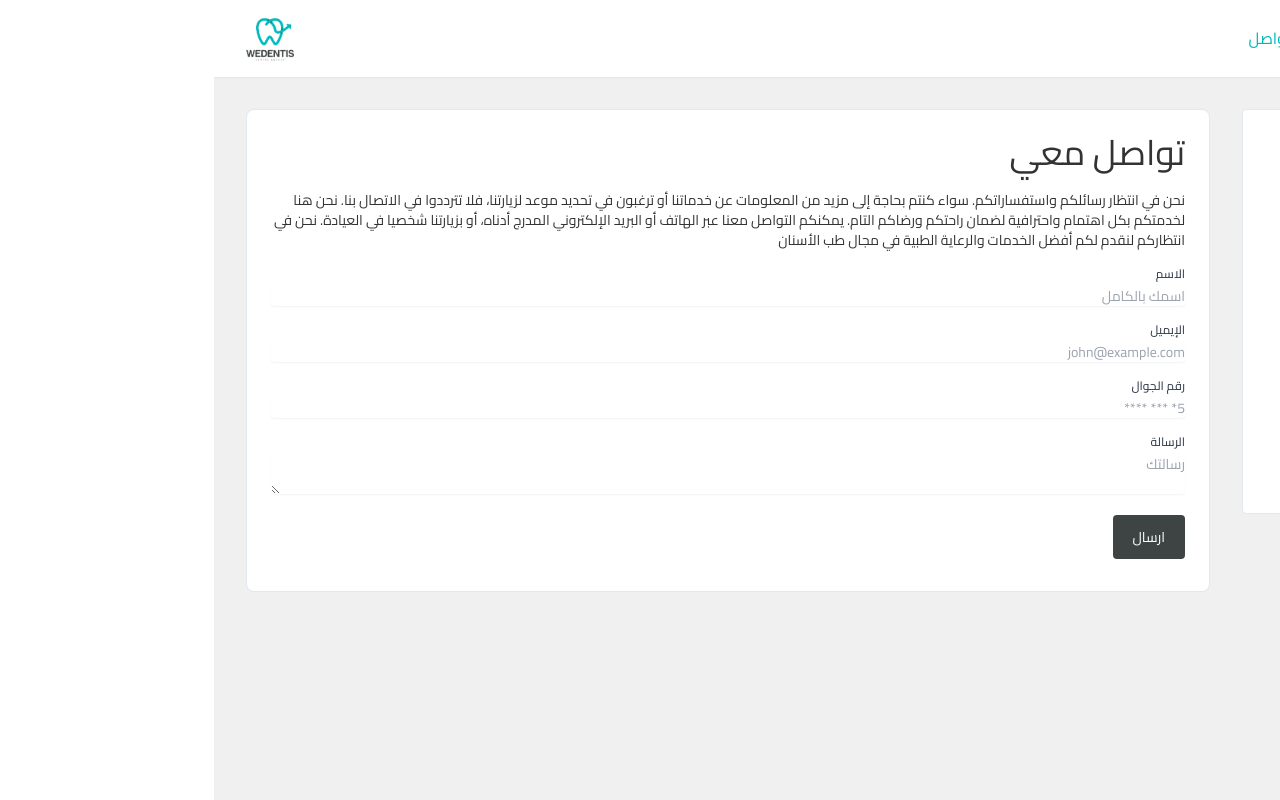
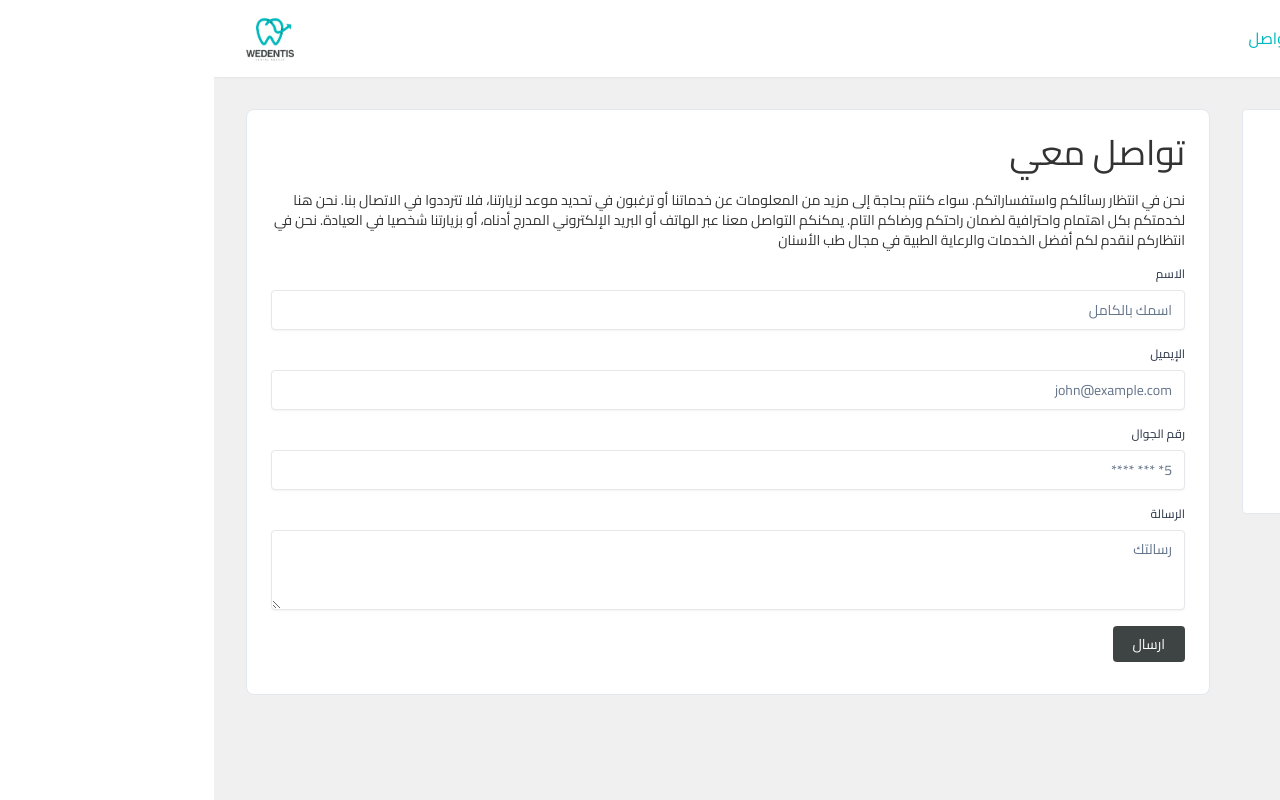
Before and after one commit to Mostafa-Aljazar/wedentist, a Next.js app: page /mesfer/contact in a window 1280 px wide. Built offline with nearby package versions, Linux system fonts and the light colour scheme; no server answers.

Commit message:
feat: created doctor info form

```diff
--- a/package.json
+++ b/package.json
@@ -13,6 +13,7 @@
     "@radix-ui/react-slot": "^1.0.2",
     "@radix-ui/react-tooltip": "^1.0.7",
     "@tailwindcss/forms": "^0.5.7",
+    "@uploadthing/react": "^6.5.3",
     "axios": "^1.6.8",
     "bcrypt": "^5.1.1",
     "class-variance-authority": "^0.7.0",
@@ -27,8 +28,10 @@
     "react": "^18",
     "react-dom": "^18",
     "react-hook-form": "^7.51.3",
+    "react-paginate": "^8.2.0",
     "tailwind-merge": "^2.3.0",
     "tailwindcss-animate": "^1.0.7",
+    "uploadthing": "^6.10.3",
     "zod": "^3.23.4"
   },
   "devDependencies": {
--- a/src/app/(public)/[slug]/contact/page.tsx
+++ b/src/app/(public)/[slug]/contact/page.tsx
@@ -1,12 +1,16 @@
 "use client"
-import Button from "@/components/button"
+
+import React from "react"
 import { cn } from "@/utils/cn"
 import { contactSchema } from "@/validation/contact-schema"
 import { zodResolver } from "@hookform/resolvers/zod"
 import axios from "axios"
-import React from "react"
 import { SubmitHandler, useForm } from "react-hook-form"
 import { z } from "zod"
+
+import { Input } from "@/components/ui/input"
+import { Textarea } from "@/components/ui/textarea"
+import Button from "@/components/button"
 
 type Props = {
   params: {
@@ -32,9 +36,7 @@ const Page = ({ params: { slug } }: Props) => {
   })
 
   // handling login
-  const onSubmit: SubmitHandler<z.infer<typeof contactSchema>> = async (
-    data
-  ) => {
+  const onSubmit: SubmitHandler<z.infer<typeof contactSchema>> = async (data) => {
     try {
       const response = await axios.post(`/api/${slug}/contact`, data)
       reset()
@@ -47,33 +49,32 @@ const Page = ({ params: { slug } }: Props) => {
   }
 
   return (
-    <div className="bg-white border rounded-lg px-6 py-8  text-sm text-[#333] h-fit">
-      <h1 className="text-[30px] lg:text-[35px] mb-7">تواصل معي</h1>
+    <div className="h-fit rounded-lg border bg-white px-6  py-8 text-sm text-[#333]">
+      <h1 className="mb-7 text-[30px] lg:text-[35px]">تواصل معي</h1>
       <p className="pb-4">
-        نحن في انتظار رسائلكم واستفساراتكم. سواء كنتم بحاجة إلى مزيد من
-        المعلومات عن خدماتنا أو ترغبون في تحديد موعد لزيارتنا، فلا تترددوا في
-        الاتصال بنا. نحن هنا لخدمتكم بكل اهتمام واحترافية لضمان راحتكم ورضاكم
-        التام. يمكنكم التواصل معنا عبر الهاتف أو البريد الإلكتروني المدرج أدناه،
-        أو بزيارتنا شخصيا في العيادة. نحن في انتظاركم لنقدم لكم أفضل الخدمات
-        والرعاية الطبية في مجال طب الأسنان
+        نحن في انتظار رسائلكم واستفساراتكم. سواء كنتم بحاجة إلى مزيد من المعلومات عن
+        خدماتنا أو ترغبون في تحديد موعد لزيارتنا، فلا تترددوا في الاتصال بنا. نحن هنا
+        لخدمتكم بكل اهتمام واحترافية لضمان راحتكم ورضاكم التام. يمكنكم التواصل معنا
+        عبر الهاتف أو البريد الإلكتروني المدرج أدناه، أو بزيارتنا شخصيا في العيادة.
+        نحن في انتظاركم لنقدم لكم أفضل الخدمات والرعاية الطبية في مجال طب الأسنان
       </p>
       <form noValidate onSubmit={handleSubmit(onSubmit)} className=" space-y-4">
         <div>
           <label
             htmlFor="name"
-            className="block text-xs font-medium text-gray-700">
+            className="mb-2 block text-xs font-medium text-gray-700">
             الاسم
           </label>
 
-          <input
+          <Input
             {...register("name")}
             type="text"
             id="name"
             placeholder="اسمك بالكامل"
             className={cn(
-              "mt-1 w-full focus:ring-[none]  border-gray-200 shadow-sm sm:text-sm  rounded-sm",
+              "mt-1 w-full rounded-sm  border-gray-200 shadow-sm focus:ring-[none]  sm:text-sm",
               errors.name?.message &&
-                " border-red-600  focus:border-red-500 focus-within:border-red-500"
+                " border-red-600  focus-within:border-red-500 focus:border-red-500",
             )}
           />
           {errors.name?.message ? (
@@ -83,43 +84,41 @@ const Page = ({ params: { slug } }: Props) => {
         <div>
           <label
             htmlFor="email"
-            className="block text-xs font-medium text-gray-700">
+            className="mb-2 block text-xs font-medium text-gray-700">
             الإيميل
           </label>
 
-          <input
+          <Input
             {...register("email")}
             type="email"
             id="email"
             placeholder="john@example.com"
             className={cn(
-              "mt-1 w-full focus:ring-[none]  border-gray-200 shadow-sm sm:text-sm  rounded-sm",
+              "mt-1 w-full rounded-sm  border-gray-200 shadow-sm focus:ring-[none]  sm:text-sm",
               errors.email?.message &&
-                " border-red-600  focus:border-red-500 focus-within:border-red-500"
+                " border-red-600  focus-within:border-red-500 focus:border-red-500",
             )}
           />
           {errors.email?.message ? (
-            <span className=" text-sm text-red-500">
-              {errors.email.message}
-            </span>
+            <span className=" text-sm text-red-500">{errors.email.message}</span>
           ) : null}
         </div>
         <div>
           <label
             htmlFor="phone_number"
-            className="block text-xs font-medium text-gray-700">
+            className="mb-2 block text-xs font-medium text-gray-700">
             رقم الجوال
           </label>
 
-          <input
+          <Input
             {...register("phoneNumber")}
             type="text"
             id="phone_number"
             placeholder="5* *** ****"
             className={cn(
-              "mt-1 w-full focus:ring-[none]  border-gray-200 shadow-sm sm:text-sm  rounded-sm",
+              "mt-1 w-full rounded-sm  border-gray-200 shadow-sm focus:ring-[none]  sm:text-sm",
               errors.phoneNumber &&
-                " border-red-600  focus:border-red-500 focus-within:border-red-500"
+                " border-red-600  focus-within:border-red-500 focus:border-red-500",
             )}
           />
           {errors.phoneNumber ? (
@@ -131,25 +130,23 @@ const Page = ({ params: { slug } }: Props) => {
         <div>
           <label
             htmlFor="message"
-            className="block text-xs font-medium text-gray-700">
+            className="mb-2 block text-xs font-medium text-gray-700">
             الرسالة
           </label>
 
-          <textarea
+          <Textarea
             {...register("message")}
             id="message"
             name="message"
             placeholder="رسالتك"
             className={cn(
-              "mt-1 w-full focus:ring-[none]  border-gray-200 shadow-sm sm:text-sm  rounded-sm",
+              "mt-1 w-full rounded-sm  border-gray-200 shadow-sm focus:ring-[none]  sm:text-sm",
               errors.message &&
-                " border-red-600  focus:border-red-500 focus-within:border-red-500"
+                " border-red-600  focus-within:border-red-500 focus:border-red-500",
             )}
           />
           {errors.message ? (
-            <span className=" text-sm text-red-500">
-              {errors.message?.message}
-            </span>
+            <span className=" text-sm text-red-500">{errors.message?.message}</span>
           ) : null}
         </div>
         <Button
--- a/src/components/button.tsx
+++ b/src/components/button.tsx
@@ -16,7 +16,7 @@ const Button = ({ className, children, href, ...props }: Props) => {
     <button
       onClick={handleClick}
       className={cn(
-        "rounded bg-[#3e4444] px-5 py-3 text-white duration-300 hover:bg-primary ",
+        "rounded bg-[#3e4444] px-5 py-2 text-white duration-300 hover:bg-primary ",
         className,
       )}
       {...props}>
--- a/src/components/private/side-bar.tsx
+++ b/src/components/private/side-bar.tsx
@@ -40,7 +40,7 @@ export default function SideBar() {
                 size="icon"
                 className={cn(
                   "rounded-lg ",
-                  pathName === "/dashboard" && " bg-muted",
+                  pathName === `/${slug}/dashboard` && " bg-muted text-primary",
                 )}
                 aria-label="الرئيسية">
                 <Link href={`/${slug}/dashboard`}>
--- a/src/components/ui/button.tsx
+++ b/src/components/ui/button.tsx
@@ -1,11 +1,12 @@
 import * as React from "react"
 import { Slot } from "@radix-ui/react-slot"
 import { cva, type VariantProps } from "class-variance-authority"
+import { Loader2 } from "lucide-react"
 
 import { cn } from "@/lib/utils"
 
 const buttonVariants = cva(
-  "inline-flex items-center justify-center whitespace-nowrap rounded-md text-sm font-medium ring-offset-background transition-colors focus-visible:outline-none focus-visible:ring-2 focus-visible:ring-ring focus-visible:ring-offset-2 disabled:pointer-events-none disabled:opacity-50",
+  "inline-flex items-center justify-center gap-2 whitespace-nowrap rounded-md text-sm font-medium ring-offset-background transition-colors focus-visible:outline-none focus-visible:ring-2 focus-visible:ring-ring focus-visible:ring-offset-2 disabled:pointer-events-none disabled:opacity-50",
   {
     variants: {
       variant: {
@@ -14,8 +15,7 @@ const buttonVariants = cva(
           "bg-destructive text-destructive-foreground hover:bg-destructive/90",
         outline:
           "border border-input bg-background hover:bg-accent hover:text-accent-foreground",
-        secondary:
-          "bg-secondary text-secondary-foreground hover:bg-secondary/80",
+        secondary: "bg-secondary text-secondary-foreground hover:bg-secondary/80",
         ghost: "hover:bg-accent hover:text-accent-foreground",
         link: "text-primary underline-offset-4 hover:underline",
       },
@@ -30,26 +30,45 @@ const buttonVariants = cva(
       variant: "default",
       size: "default",
     },
-  }
+  },
 )
 
 export interface ButtonProps
   extends React.ButtonHTMLAttributes<HTMLButtonElement>,
     VariantProps<typeof buttonVariants> {
   asChild?: boolean
+  isLoading?: boolean
 }
 
 const Button = React.forwardRef<HTMLButtonElement, ButtonProps>(
-  ({ className, variant, size, asChild = false, ...props }, ref) => {
+  (
+    {
+      className,
+      variant,
+      size,
+      asChild = false,
+      isLoading,
+      children,
+      disabled,
+      ...props
+    },
+    ref,
+  ) => {
     const Comp = asChild ? Slot : "button"
     return (
       <Comp
-        className={cn(buttonVariants({ variant, size, className }))}
+        className={cn(
+          buttonVariants({ variant, size, className }),
+          isLoading && " pointer-events-none opacity-70",
+        )}
         ref={ref}
-        {...props}
-      />
+        disabled={disabled || isLoading}
+        {...props}>
+        {children}
+        {isLoading ? <Loader2 className=" size-4 animate-spin" /> : null}
+      </Comp>
     )
-  }
+  },
 )
 Button.displayName = "Button"
 
--- /dev/null
+++ b/src/components/ui/textarea.tsx
@@ -0,0 +1,24 @@
+import * as React from "react"
+
+import { cn } from "@/lib/utils"
+
+export interface TextareaProps
+  extends React.TextareaHTMLAttributes<HTMLTextAreaElement> {}
+
+const Textarea = React.forwardRef<HTMLTextAreaElement, TextareaProps>(
+  ({ className, ...props }, ref) => {
+    return (
+      <textarea
+        className={cn(
+          "flex min-h-[80px] w-full rounded-md border border-input bg-background px-3 py-2 text-sm ring-offset-background placeholder:text-muted-foreground focus-visible:outline-none focus-visible:ring-2 focus-visible:ring-ring focus-visible:ring-offset-2 disabled:cursor-not-allowed disabled:opacity-50",
+          className
+        )}
+        ref={ref}
+        {...props}
+      />
+    )
+  }
+)
+Textarea.displayName = "Textarea"
+
+export { Textarea }
--- a/src/validation/doctor-info.ts
+++ b/src/validation/doctor-info.ts
@@ -2,7 +2,6 @@ import { z } from "zod"
 
 export const doctorInfoSchema = z.object({
   name: z.string().min(1, "مطلوب"),
-  specialty: z.string().min(1, "مطلوب"),
   specialization: z.string().min(1, "مطلوب"),
   location: z.string().min(1, "مطلوب"),
   contact: z.object({
```
Also changed, not shown: src/components/private/doctor-inot.tsx (+67 -4 lines), src/components/ui/pagination.tsx (added, +39 -0 lines), 1 other file (tests, documents, lock files or other folders).
